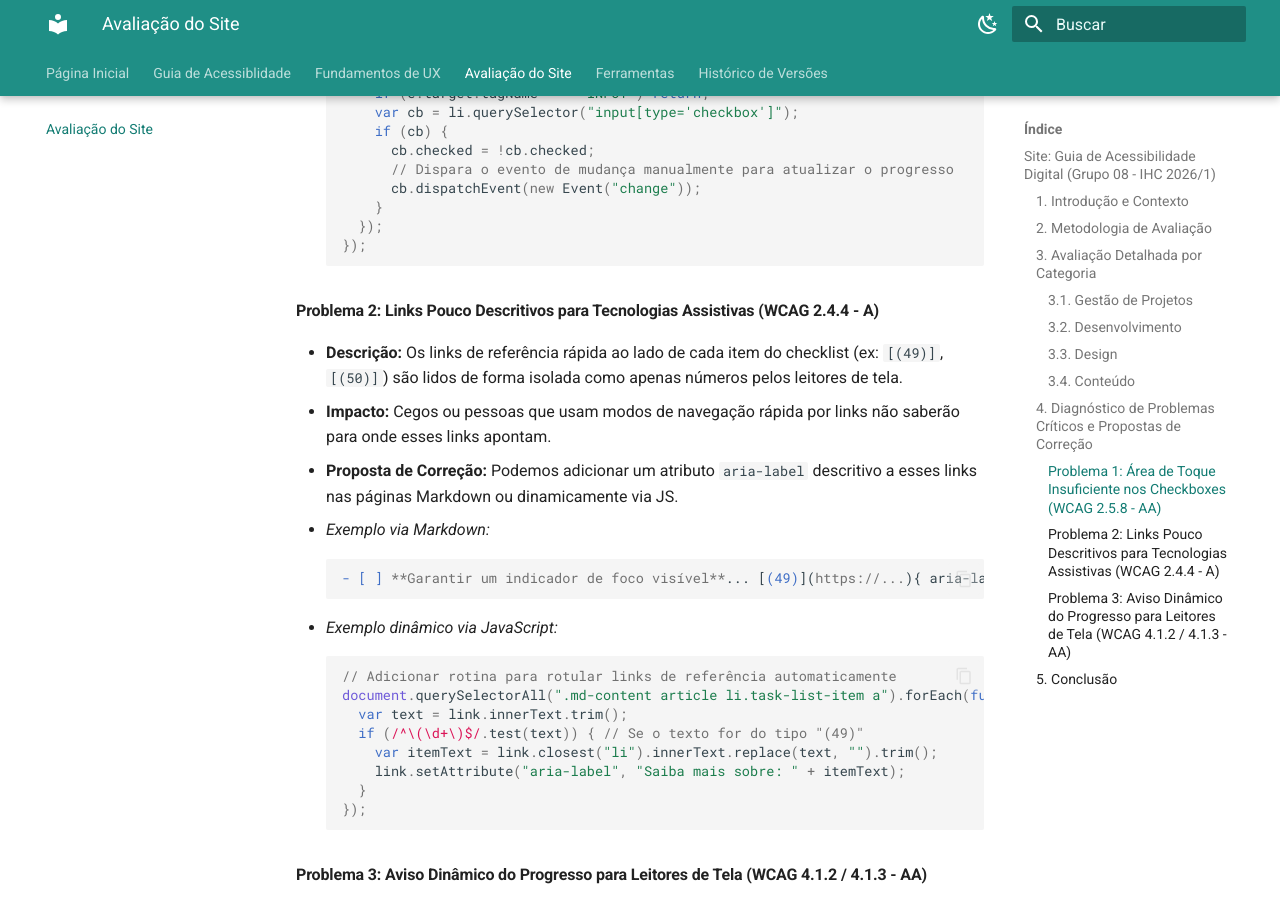
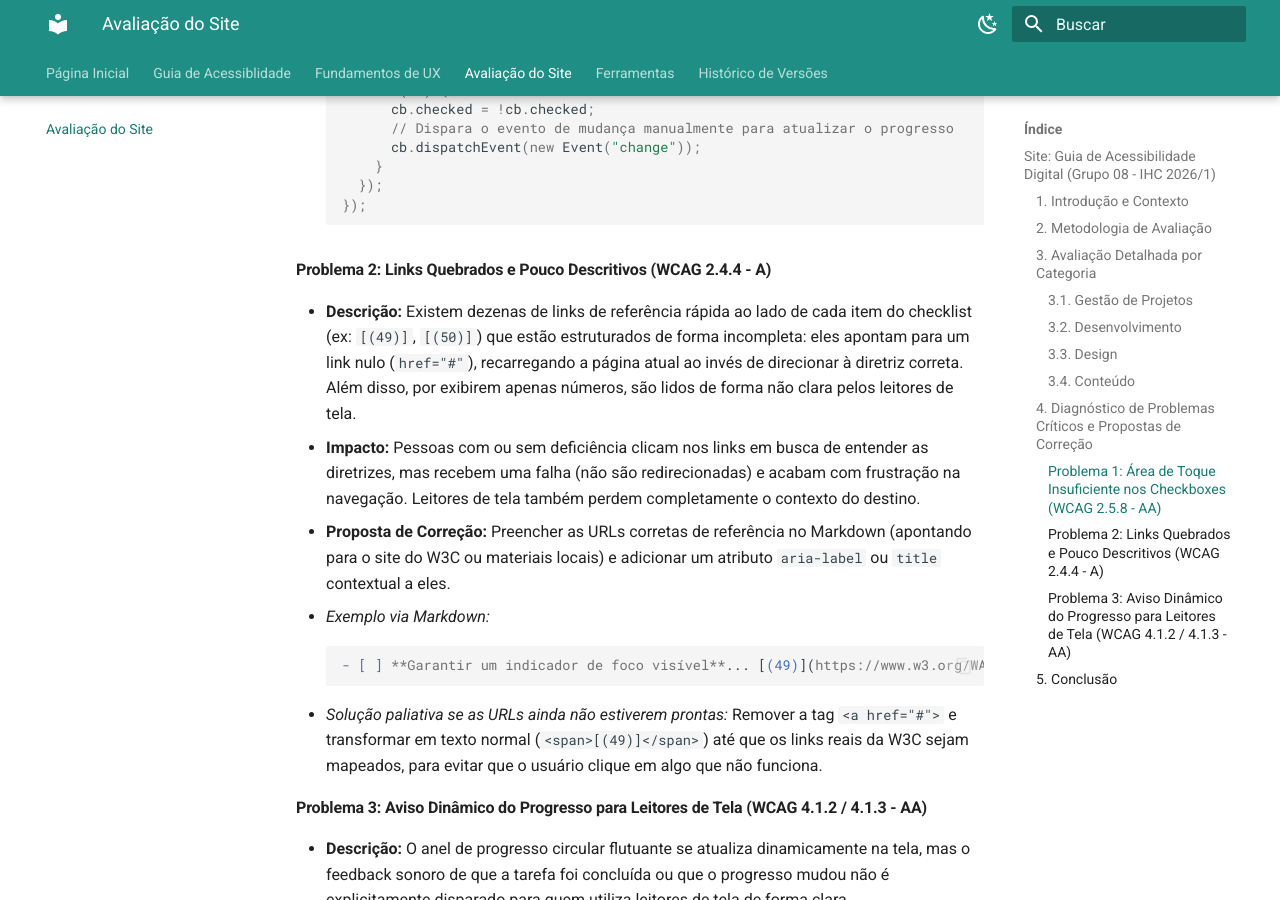
Before and after one commit to UnB-IHC/IHC-2026.1_Grupo08, an MkDocs documentation site: the page built from docs/avaliacao_acessibilidade.md, in a window 1280 px wide and 900 px high, scrolled down 4625 px. Built offline with MkDocs 1.6.1 and Material for MkDocs 9.7.7, drawn with Linux system fonts in a browser that asks for light colours; some of the changed text lies outside the part shown.

Commit message:
docs: atualiza avaliacao com analise de links quebrados apontando para #

````diff
--- a/docs/avaliacao_acessibilidade.md
+++ b/docs/avaliacao_acessibilidade.md
@@ -67,7 +67,7 @@ Para cada categoria, foram testados os itens aplicáveis ao site atual, rotuland
 | **Linguagem simples e clara** | <span class="badge-status badge-c">C</span> | Textos estruturados de forma direta, clara e de fácil entendimento. |
 | **Hierarquia lógica de títulos** | <span class="badge-status badge-c">C</span> | Páginas utilizam H1 para o título principal, seguidos de H2 e H3 de forma sequencial e sem saltos de níveis. |
 | **Textos alternativos em imagens** | <span class="badge-status badge-c">C</span> | As imagens na página inicial (Logotipo do MiFarma e avatares dos desenvolvedores) contêm atributos `alt` preenchidos e descritivos. |
-| **Links com textos significativos** | <span class="badge-status badge-p">P</span> | Os links que apontam para as referências detalhadas das diretrizes WCAG são apenas números entre colchetes, como `[(49)]` ou `[(50)]`. Para leitores de tela que listam links fora do contexto, isso soa apenas como "Link 49", "Link 50", violando a WCAG 2.4.4. O ideal seria dar um contexto textual a estes links (ex: `aria-label="Explicação sobre o item 49 na WCAG"`). |
+| **Links com textos significativos e funcionais** | <span class="badge-status badge-nc">NC</span> | **Oportunidade crítica:** Os links que apontam para as referências das diretrizes (ex: `[(49)]`) estão literalmente quebrados (apontando para `href="#"`), ou seja, não levam o usuário ao recurso. Além disso, quando lidos isoladamente por leitores de tela, soam apenas como números sem sentido, violando a regra de propósito claro do link (WCAG 2.4.4). |
 | **Alinhamento do texto à esquerda** | <span class="badge-status badge-c">C</span> | Textos padrão alinhados à esquerda, evitando alinhamento justificado que prejudica pessoas com dislexia. |
 
 ---
@@ -111,26 +111,16 @@ Abaixo estão detalhados os três problemas de acessibilidade mais significativo
     });
     ```
 
-#### Problema 2: Links Pouco Descritivos para Tecnologias Assistivas (WCAG 2.4.4 - A)
-* **Descrição:** Os links de referência rápida ao lado de cada item do checklist (ex: `[(49)]`, `[(50)]`) são lidos de forma isolada como apenas números pelos leitores de tela.
-* **Impacto:** Cegos ou pessoas que usam modos de navegação rápida por links não saberão para onde esses links apontam.
+#### Problema 2: Links Quebrados e Pouco Descritivos (WCAG 2.4.4 - A)
+* **Descrição:** Existem dezenas de links de referência rápida ao lado de cada item do checklist (ex: `[(49)]`, `[(50)]`) que estão estruturados de forma incompleta: eles apontam para um link nulo (`href="#"`), recarregando a página atual ao invés de direcionar à diretriz correta. Além disso, por exibirem apenas números, são lidos de forma não clara pelos leitores de tela.
+* **Impacto:** Pessoas com ou sem deficiência clicam nos links em busca de entender as diretrizes, mas recebem uma falha (não são redirecionadas) e acabam com frustração na navegação. Leitores de tela também perdem completamente o contexto do destino.
 * **Proposta de Correção:**
-  Podemos adicionar um atributo `aria-label` descritivo a esses links nas páginas Markdown ou dinamicamente via JS.
+  Preencher as URLs corretas de referência no Markdown (apontando para o site do W3C ou materiais locais) e adicionar um atributo `aria-label` ou `title` contextual a eles.
   * *Exemplo via Markdown:*
     ```markdown
-    - [ ] **Garantir um indicador de foco visível**... [(49)](https://...){ aria-label="Referência do critério de Foco Visível na WCAG" }
+    - [ ] **Garantir um indicador de foco visível**... [(49)](https://www.w3.org/WAI/WCAG21/Understanding/focus-visible.html){ aria-label="Referência do critério de Foco Visível na WCAG" }
     ```
-  * *Exemplo dinâmico via JavaScript:*
-    ```javascript
-    // Adicionar rotina para rotular links de referência automaticamente
-    document.querySelectorAll(".md-content article li.task-list-item a").forEach(function(link) {
-      var text = link.innerText.trim();
-      if (/^\(\d+\)$/.test(text)) { // Se o texto for do tipo "(49)"
-        var itemText = link.closest("li").innerText.replace(text, "").trim();
-        link.setAttribute("aria-label", "Saiba mais sobre: " + itemText);
-      }
-    });
-    ```
+  * *Solução paliativa se as URLs ainda não estiverem prontas:* Remover a tag `<a href="#">` e transformar em texto normal (`<span>[(49)]</span>`) até que os links reais da W3C sejam mapeados, para evitar que o usuário clique em algo que não funciona.
 
 #### Problema 3: Aviso Dinâmico do Progresso para Leitores de Tela (WCAG 4.1.2 / 4.1.3 - AA)
 * **Descrição:** O anel de progresso circular flutuante se atualiza dinamicamente na tela, mas o feedback sonoro de que a tarefa foi concluída ou que o progresso mudou não é explicitamente disparado para quem utiliza leitores de tela de forma clara.
````
